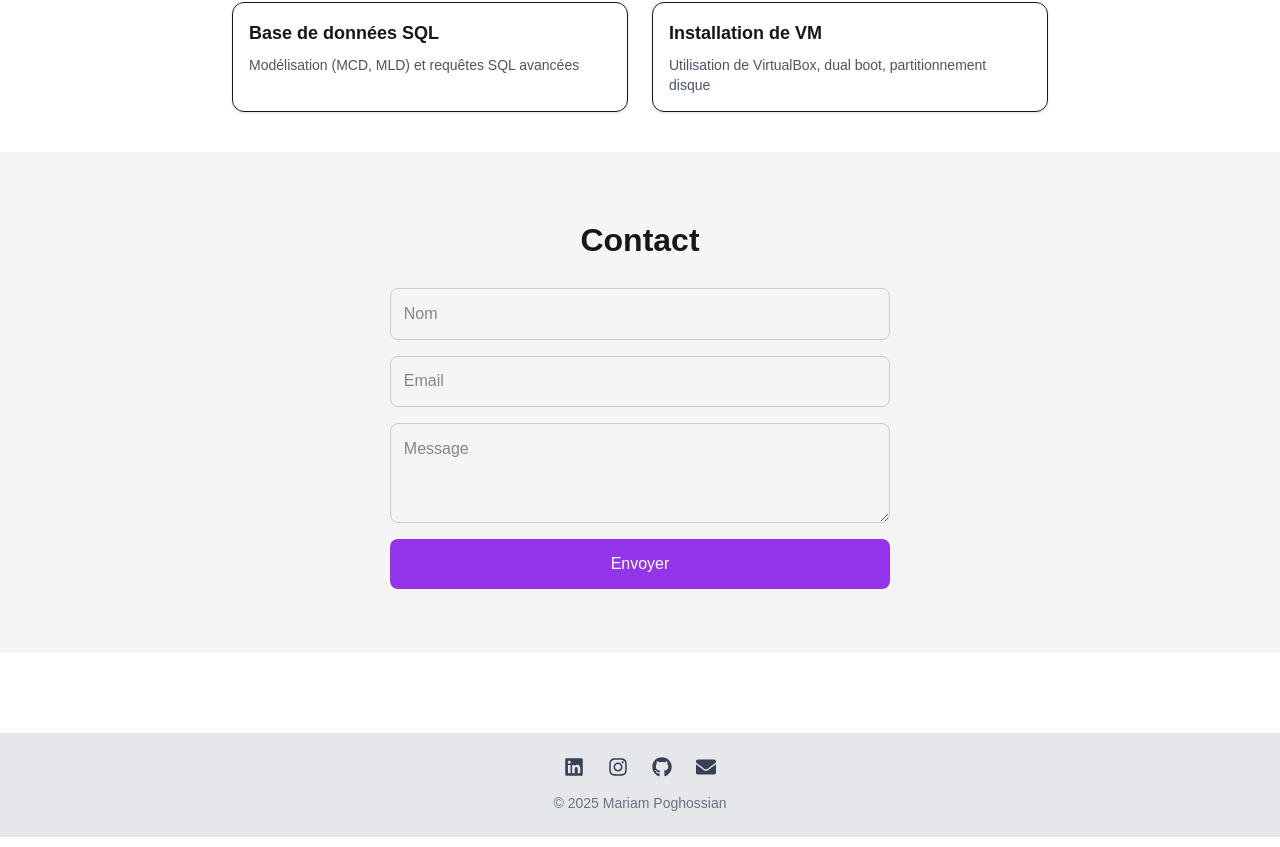
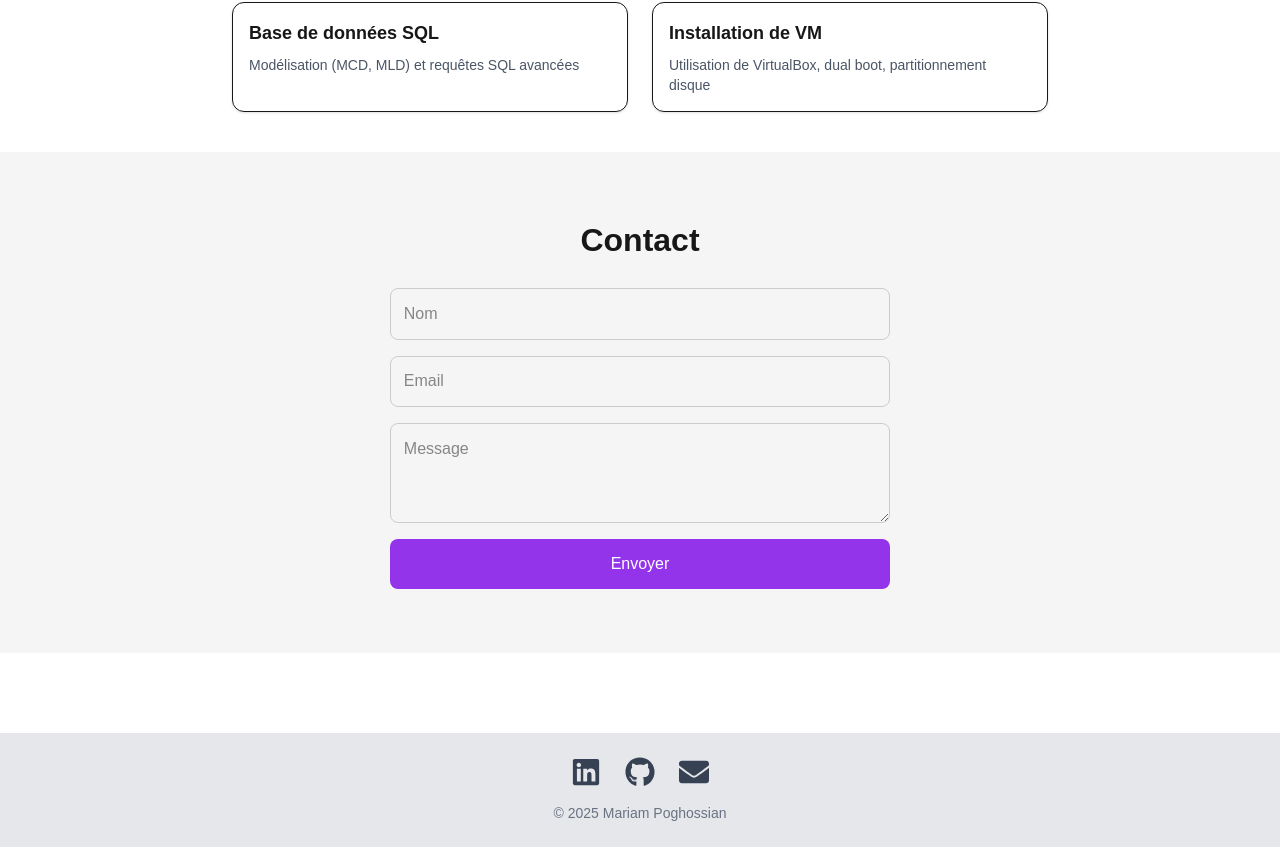
Before and after one commit to Mariam-Pgs/portfolio, a Next.js app: page / in a window 1280 px wide. Shown: the part 2534-3381 px from the top of the page. Built offline with nearby package versions, Linux system fonts and the light colour scheme.

Commit message:
aggrandissement logo dans footer suppression logo insta inutile

```diff
--- a/src/components/Footer.tsx
+++ b/src/components/Footer.tsx
@@ -1,5 +1,5 @@
 // ✅ src/components/Footer.tsx
-import { FaLinkedin, FaInstagram, FaGithub, FaEnvelope } from "react-icons/fa";
+import { FaLinkedin, FaGithub, FaEnvelope } from "react-icons/fa";
 
 
 export default function Footer() {
@@ -7,36 +7,28 @@ export default function Footer() {
    <footer className="bg-gray-200 py-6 mt-20">
      <div className="flex justify-center gap-6">
        <a
-         href="https://www.linkedin.com/in/ton-profil"
+         href="https://www.linkedin.com/in/mariam-poghossian-8482b12ba/"
          target="_blank"
          rel="noopener noreferrer"
          aria-label="LinkedIn"
-         className="text-gray-700 hover:text-purple-600 text-xl"
+         className="text-gray-700 hover:text-purple-600 text-3xl"
        >
          <FaLinkedin />
        </a>
+
        <a
-         href="https://www.instagram.com/tonpseudo"
-         target="_blank"
-         rel="noopener noreferrer"
-         aria-label="Instagram"
-         className="text-gray-700 hover:text-purple-600 text-xl"
-       >
-         <FaInstagram />
-       </a>
-       <a
-         href="https://github.com/ton-github"
+         href="https://github.com/Mariam-Pgs"
          target="_blank"
          rel="noopener noreferrer"
          aria-label="GitHub"
-         className="text-gray-700 hover:text-purple-600 text-xl"
+         className="text-gray-700 hover:text-purple-600 text-3xl"
        >
          <FaGithub />
        </a>
        <a
          href="mailto:poghossianm@gmail.com"
          aria-label="Email"
-         className="text-gray-700 hover:text-purple-600 text-xl"
+         className="text-gray-700 hover:text-purple-600 text-3xl"
        >
          <FaEnvelope />
        </a>
```
